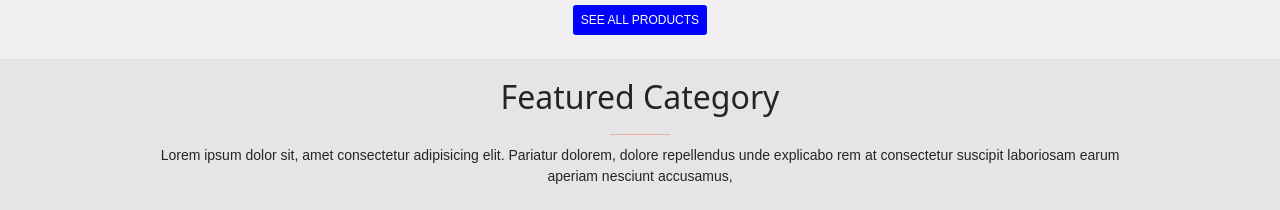
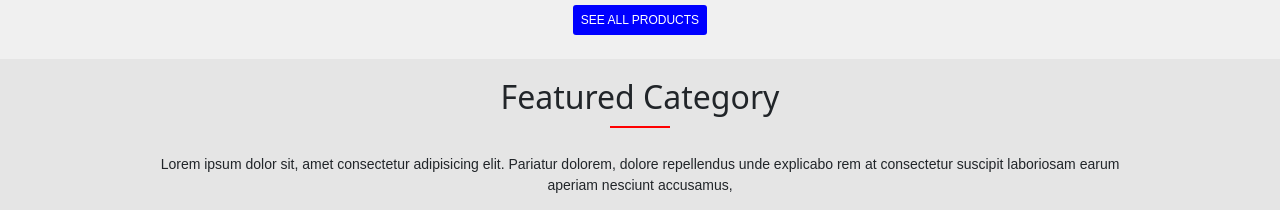
Before and after one commit to vkprajapati96/Journal-Website, a plain HTML site: page index.html in a window 1280 px wide. Shown: the part 1960-2170 px from the top of the page. Drawn offline with nearby package versions, Linux system fonts and the light colour scheme; some icons are missing.

Commit message:
first commit

```diff
--- a/index.html
+++ b/index.html
@@ -575,7 +575,7 @@
     <section class="featured-category-container">
       <div class="featured-cate-con-main">
         <div class="featured-title"><h2>Featured Category</h2></div>
-        <hr class="featured-hr-line" />
+        <div class="featured-hr-line"></div>
         <div class="featured-cate-desc">
           <p>
             Lorem ipsum dolor sit, amet consectetur adipisicing elit. Pariatur
--- a/style.css
+++ b/style.css
@@ -767,9 +767,15 @@ body {
     padding: 1.2em 0 0 0;
 }
 
+.featured-title h2 {
+    margin: 0;
+}
+
 .featured-hr-line {
     width: 60px;
-    color: red;
+    /* color: red; */
+background-color: red;
+height: 2px;
     margin: 0;
 }
 
@@ -777,6 +783,7 @@ body {
     display: flex;
     align-items: center;
     justify-content: center;
+    margin-top: 1rem ;
 }
 
 .featured-cate-desc p {
```
